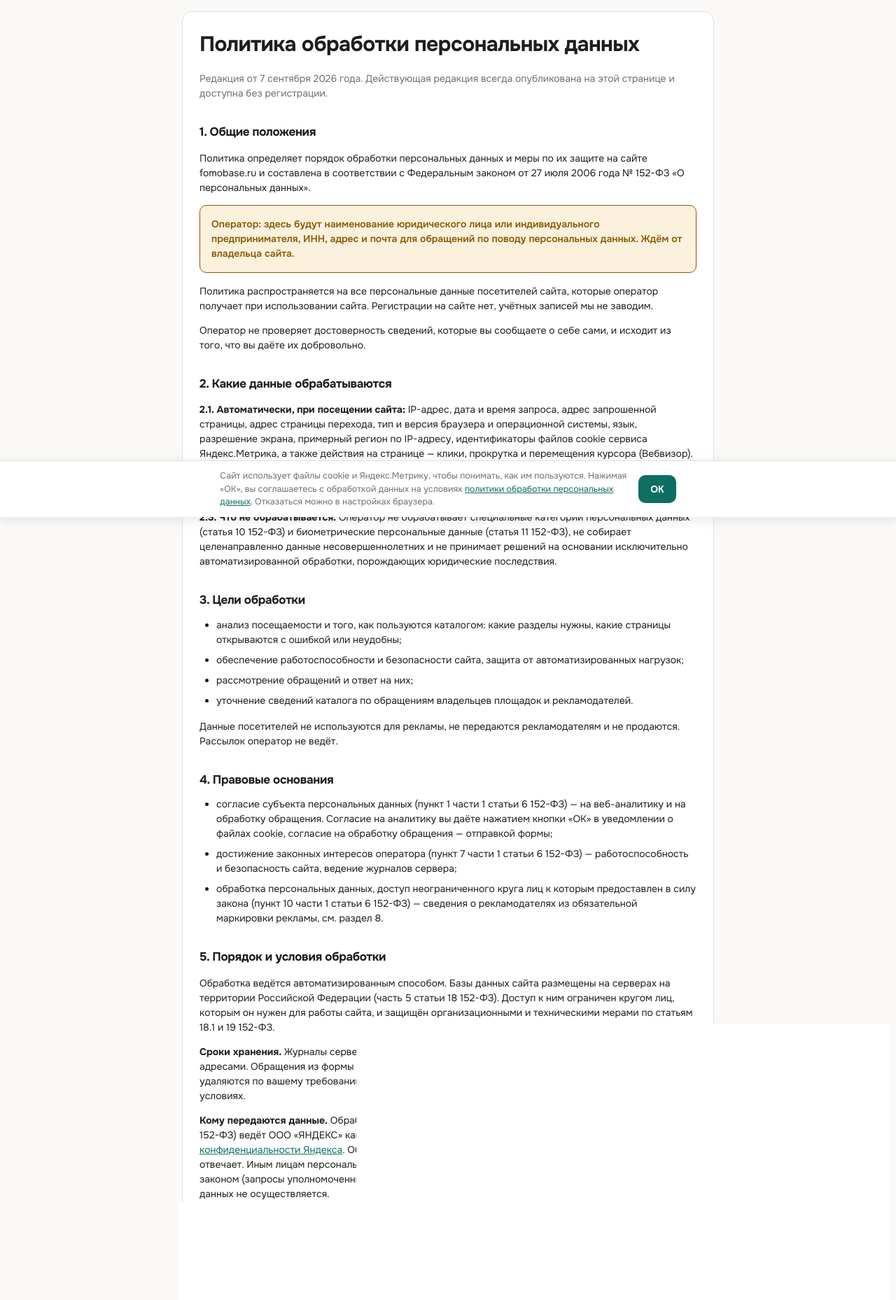
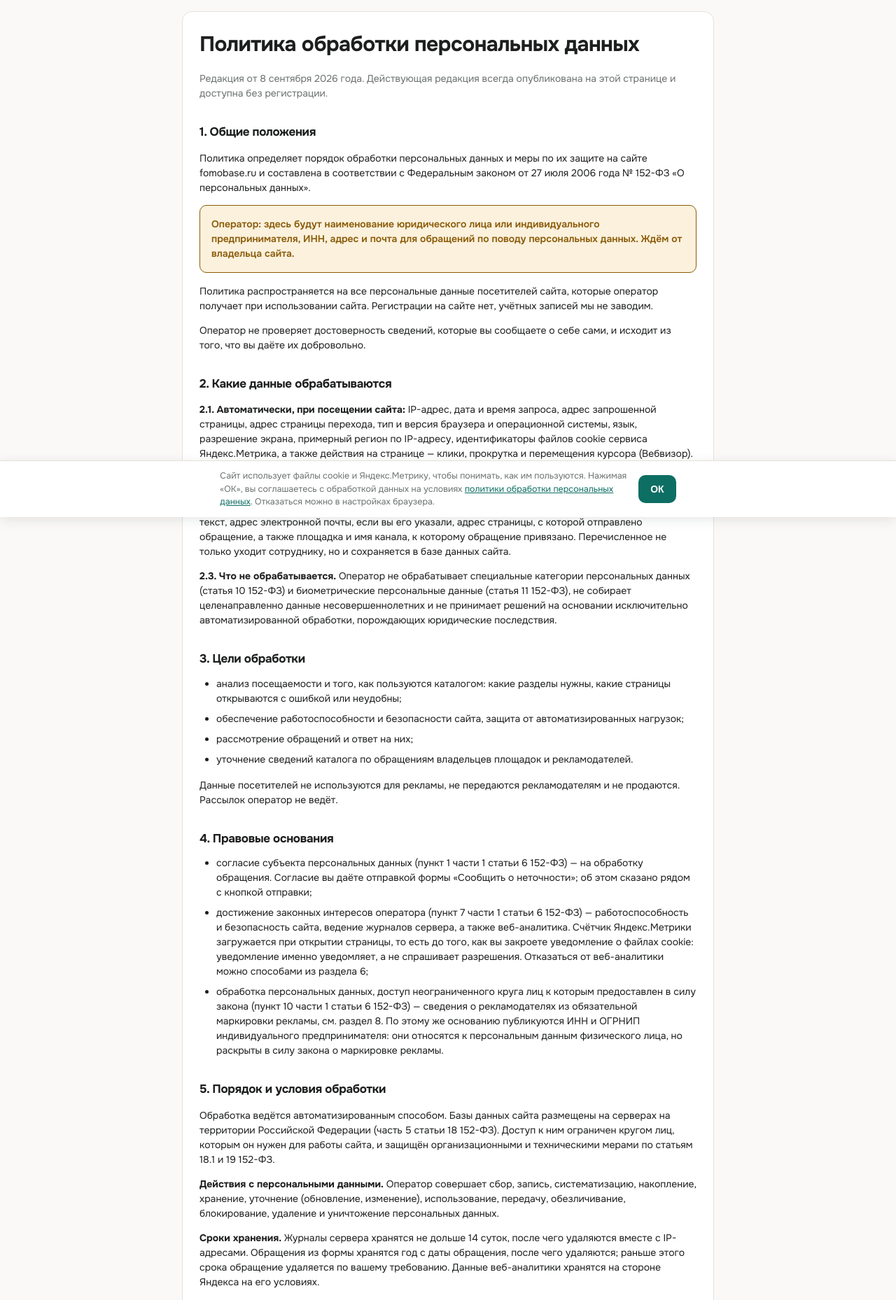
Before and after one commit to ROAkhunov/wow_public_showcase, a Python web app: template app/templates/privacy.html in a window 1280 px wide. Shown: the part 61-1919 px from the top of the page at 70% size. Before the commit the page ends 1779 px from the top, so only its background shows below. Run offline with Jinja, Linux system fonts and the light colour scheme; the template is opened without the code that fills it, so the values that code supplies are empty.

Commit message:
T-98: политика приведена к факту, почта посетителя не уезжает в Telegram
Текст /privacy утверждал не то, что делает код: обращения «уходят письмом» при
пересылке в Telegram, «трансграничной передачи нет» при ней же, согласие на
аналитику «даётся нажатием ОК» при счётчике, который грузится до нажатия,
бессрочное хранение при обещании удалить.

Код: почта посетителя заменена в уведомлении пометкой и номером записи,
обращения старше года удаляются тем же таймером, под кнопкой /report появилась
строка про согласие. Текст политики переписан в семи местах.

Реквизиты оператора и хостинг-провайдер не заполнены — ждут ответа владельца.

Co-Authored-By: Claude Opus 5 <noreply@anthropic.com>
Claude-Session: https://claude.ai/code/session_014oAEbJfPEogTjomfiDUaiP

```diff
--- a/app/templates/privacy.html
+++ b/app/templates/privacy.html
@@ -11,7 +11,7 @@
    здесь — обещание от имени оператора. #}
 <section class="panel legal">
   <h1>Политика обработки персональных данных</h1>
-  <p class="sub">Редакция от 7 сентября 2026 года. Действующая редакция всегда опубликована на этой странице и доступна без регистрации.</p>
+  <p class="sub">Редакция от 8 сентября 2026 года. Действующая редакция всегда опубликована на этой странице и доступна без регистрации.</p>
 
   <h2>1. Общие положения</h2>
   <p>Политика определяет порядок обработки персональных данных и меры по их защите на сайте fomobase.ru и составлена в соответствии с Федеральным законом от 27 июля 2006 года № 152-ФЗ «О персональных данных».</p>
@@ -22,8 +22,8 @@
   <p>Оператор не проверяет достоверность сведений, которые вы сообщаете о себе сами, и исходит из того, что вы даёте их добровольно.</p>
 
   <h2>2. Какие данные обрабатываются</h2>
-  <p><b>2.1. Автоматически, при посещении сайта:</b> IP-адрес, дата и время запроса, адрес запрошенной страницы, адрес страницы перехода, тип и версия браузера и операционной системы, язык, разрешение экрана, примерный регион по IP-адресу, идентификаторы файлов cookie сервиса Яндекс.Метрика, а также действия на странице — клики, прокрутка и перемещения курсора (Вебвизор).</p>
-  <p><b>2.2. Данные, которые вы отправляете сами</b> через форму «Сообщить о неточности»: текст обращения, адрес электронной почты, если вы его указали, и адрес страницы, с которой отправлено обращение.</p>
+  <p><b>2.1. Автоматически, при посещении сайта:</b> IP-адрес, дата и время запроса, адрес запрошенной страницы, адрес страницы перехода, тип и версия браузера и операционной системы, язык, разрешение экрана, примерный регион по IP-адресу, идентификаторы файлов cookie сервиса Яндекс.Метрика, а также действия на странице — клики, прокрутка и перемещения курсора (Вебвизор). Содержимое формы «Сообщить о неточности» от записи Вебвизором скрыто: что вы в неё вводите, в запись визита не попадает.</p>
+  <p><b>2.2. Данные, которые вы отправляете сами</b> через форму «Сообщить о неточности»: вид обращения, его текст, адрес электронной почты, если вы его указали, адрес страницы, с которой отправлено обращение, а также площадка и имя канала, к которому обращение привязано. Перечисленное не только уходит сотруднику, но и сохраняется в базе данных сайта.</p>
   <p><b>2.3. Что не обрабатывается.</b> Оператор не обрабатывает специальные категории персональных данных (статья 10 152-ФЗ) и биометрические персональные данные (статья 11 152-ФЗ), не собирает целенаправленно данные несовершеннолетних и не принимает решений на основании исключительно автоматизированной обработки, порождающих юридические последствия.</p>
 
   <h2>3. Цели обработки</h2>
@@ -37,15 +37,16 @@
 
   <h2>4. Правовые основания</h2>
   <ul>
-    <li>согласие субъекта персональных данных (пункт 1 части 1 статьи 6 152-ФЗ) — на веб-аналитику и на обработку обращения. Согласие на аналитику вы даёте нажатием кнопки «ОК» в уведомлении о файлах cookie, согласие на обработку обращения — отправкой формы;</li>
-    <li>достижение законных интересов оператора (пункт 7 части 1 статьи 6 152-ФЗ) — работоспособность и безопасность сайта, ведение журналов сервера;</li>
-    <li>обработка персональных данных, доступ неограниченного круга лиц к которым предоставлен в силу закона (пункт 10 части 1 статьи 6 152-ФЗ) — сведения о рекламодателях из обязательной маркировки рекламы, см. раздел 8.</li>
+    <li>согласие субъекта персональных данных (пункт 1 части 1 статьи 6 152-ФЗ) — на обработку обращения. Согласие вы даёте отправкой формы «Сообщить о неточности»; об этом сказано рядом с кнопкой отправки;</li>
+    <li>достижение законных интересов оператора (пункт 7 части 1 статьи 6 152-ФЗ) — работоспособность и безопасность сайта, ведение журналов сервера, а также веб-аналитика. Счётчик Яндекс.Метрики загружается при открытии страницы, то есть до того, как вы закроете уведомление о файлах cookie: уведомление именно уведомляет, а не спрашивает разрешения. Отказаться от веб-аналитики можно способами из раздела 6;</li>
+    <li>обработка персональных данных, доступ неограниченного круга лиц к которым предоставлен в силу закона (пункт 10 части 1 статьи 6 152-ФЗ) — сведения о рекламодателях из обязательной маркировки рекламы, см. раздел 8. По этому же основанию публикуются ИНН и ОГРНИП индивидуального предпринимателя: они относятся к персональным данным физического лица, но раскрыты в силу закона о маркировке рекламы.</li>
   </ul>
 
   <h2>5. Порядок и условия обработки</h2>
   <p>Обработка ведётся автоматизированным способом. Базы данных сайта размещены на серверах на территории Российской Федерации (часть 5 статьи 18 152-ФЗ). Доступ к ним ограничен кругом лиц, которым он нужен для работы сайта, и защищён организационными и техническими мерами по статьям 18.1 и 19 152-ФЗ.</p>
-  <p><b>Сроки хранения.</b> Журналы сервера хранятся не дольше 14 суток, после чего удаляются вместе с IP-адресами. Обращения из формы хранятся, пока это нужно для их рассмотрения и уточнения каталога, и удаляются по вашему требованию. Данные веб-аналитики хранятся на стороне Яндекса на его условиях.</p>
-  <p><b>Кому передаются данные.</b> Обработку данных веб-аналитики по поручению оператора (часть 3 статьи 6 152-ФЗ) ведёт ООО «ЯНДЕКС» как оператор сервиса Яндекс.Метрика — на условиях <a href="https://yandex.ru/legal/confidential/" rel="nofollow noopener" target="_blank">политики конфиденциальности Яндекса</a>. Обращения из формы уходят письмом сотруднику, который на них отвечает. Иным лицам персональные данные не передаются, кроме случаев, прямо предусмотренных законом (запросы уполномоченных государственных органов). Трансграничная передача персональных данных не осуществляется.</p>
+  <p><b>Действия с персональными данными.</b> Оператор совершает сбор, запись, систематизацию, накопление, хранение, уточнение (обновление, изменение), использование, передачу, обезличивание, блокирование, удаление и уничтожение персональных данных.</p>
+  <p><b>Сроки хранения.</b> Журналы сервера хранятся не дольше 14 суток, после чего удаляются вместе с IP-адресами. Обращения из формы хранятся год с даты обращения, после чего удаляются; раньше этого срока обращение удаляется по вашему требованию. Данные веб-аналитики хранятся на стороне Яндекса на его условиях.</p>
+  <p><b>Кому передаются данные.</b> Обработку данных веб-аналитики по поручению оператора (часть 3 статьи 6 152-ФЗ) ведёт ООО «ЯНДЕКС» как оператор сервиса Яндекс.Метрика — на условиях <a href="https://yandex.ru/legal/confidential/" rel="nofollow noopener" target="_blank">политики конфиденциальности Яндекса</a>. Обращение из формы сохраняется в базе данных сайта на территории Российской Федерации, а его текст пересылается в служебный чат оператора в мессенджере Telegram, чтобы сотрудник увидел обращение сразу и ответил на него; серверы этого мессенджера находятся за пределами Российской Федерации, то есть в этой части происходит трансграничная передача персональных данных. Адрес электронной почты, если вы его указали, за пределы Российской Федерации не передаётся и остаётся в базе данных сайта. Иным лицам персональные данные не передаются, кроме случаев, прямо предусмотренных законом (запросы уполномоченных государственных органов).</p>
 
   <h2>6. Файлы cookie и локальное хранилище</h2>
   <p>Своих файлов cookie сайт не устанавливает. Файлы cookie ставит счётчик Яндекс.Метрики — они нужны, чтобы отличать посетителей друг от друга и считать визиты.</p>
@@ -63,7 +64,8 @@
   <p>При отзыве согласия обработка прекращается, а данные уничтожаются в срок, не превышающий 30 дней с даты поступления отзыва, если их сохранение не требуется по закону (статья 21 152-ФЗ). Отозвать согласие на веб-аналитику можно и самостоятельно — способами из раздела 6.</p>
 
   <h2>8. Сведения о площадках и рекламодателях</h2>
-  <p>Каталог собран из открытых источников: публичных каналов и страниц, а также из данных обязательной маркировки рекламы, раскрытие которых предусмотрено законом. О рекламодателях публикуются ИНН, ОГРН или ОГРНИП, число размещений и дата последнего размещения, у организаций — также наименование. <b>Фамилии, имена и отчества физических лиц не публикуются.</b></p>
+  <p>Каталог собран из открытых источников: публичных каналов и страниц, а также из маркировки рекламы, размещённой в самих опубликованных рекламных публикациях, — раскрытие таких сведений предусмотрено законом. Сведения, полученные сопоставлением с непубличными источниками, в публичный каталог не попадают.</p>
+  <p>О рекламодателях публикуются ИНН, ОГРН или ОГРНИП, число размещений и дата последнего размещения, у организаций — также наименование. У индивидуальных предпринимателей наименование не публикуется: в реестре оно состоит из имени человека. <b>Фамилии, имена и отчества физических лиц не публикуются.</b></p>
   <p>Если вы владелец площадки или рекламодатель и хотите, чтобы сведения были уточнены или удалены, напишите через <a href="/report">форму обращений</a> — оператор рассмотрит обращение в сроки из раздела 7.</p>
 
   <h2>9. Изменения политики</h2>
--- a/design-system/components.css
+++ b/design-system/components.css
@@ -867,6 +867,12 @@ a.sn-row:hover { background: var(--accent-soft); color: var(--accent-dark); }
 .form-actions { display: flex; align-items: center; gap: var(--sp-4); flex-wrap: wrap; }
 .form-actions + .sub { margin-top: var(--sp-3); }
 
+/* Строка про согласие под кнопкой (T-98). Ссылка внутри мелкого серого текста
+   сама по себе неразличима, отсюда акцент и подчёркивание — тем же приёмом,
+   что в плашке про куки. */
+.consent-note { margin-top: var(--sp-2); }
+.consent-note a { color: var(--accent); text-decoration: underline; }
+
 /* «Отмена» и «В каталог» рядом с акцентной кнопкой: ссылка, а не кнопка —
    кнопка внутри формы без JS отправляет форму. */
 .link-quiet { font-size: var(--fs-body); color: var(--dim); }
```
Also changed, not shown: app/templates/report.html (+7 -0 lines), deploy/report_sender.py (+32 -1 lines), tests/test_t98_privacy.py (added, +95 -0 lines), 1 other file.
